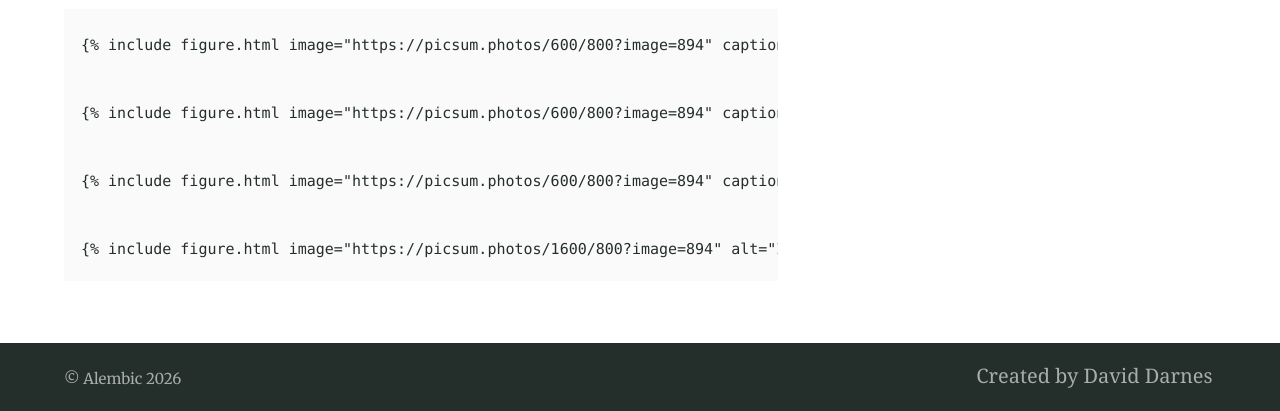
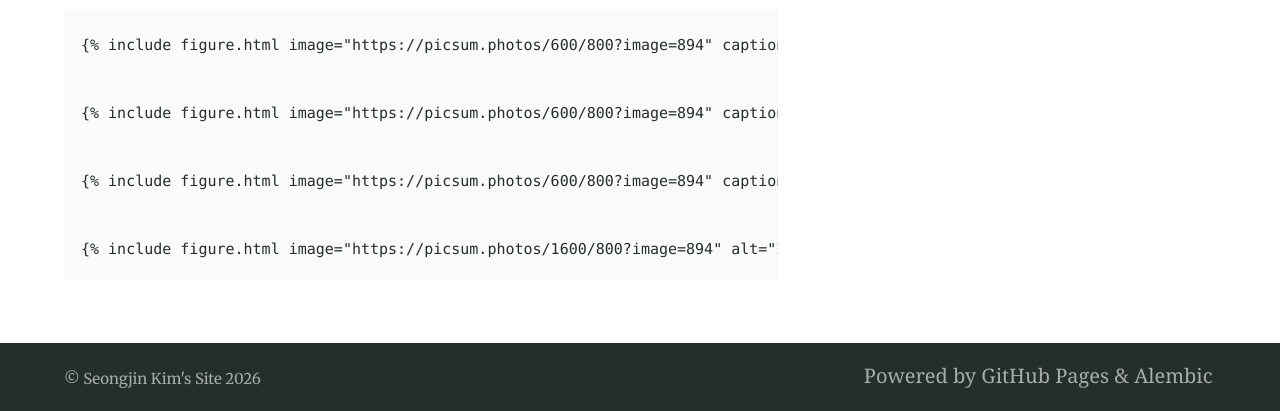
Before and after one commit to ksj000625/ksj000625.github.io, a Jekyll site: the page built from elements.md, in a window 1280 px wide and 900 px high, scrolled down 6363 px, cut to the strip 489-900 px from the top of the window. Built offline with Jekyll 4.4.1, drawn with Linux system fonts in a browser that asks for light colours; some of the changed text lies outside the part shown.

Commit message:
Update _config.yml

```diff
--- a/_config.yml
+++ b/_config.yml
@@ -11,54 +11,54 @@
 
 # 1. Files excluded from Jekyll builds
 exclude:
-- README.md
-- CODE_OF_CONDUCT.md
-- CONTRIBUTING.md
-- screenshot.png
-- LICENSE
-- CNAME
-- Gemfile
-- Gemfile.lock
-- alembic-jekyll-theme.gemspec
-- .jekyll-cache
+  - README.md
+  - CODE_OF_CONDUCT.md
+  - CONTRIBUTING.md
+  - screenshot.png
+  - LICENSE
+  - CNAME
+  - Gemfile
+  - Gemfile.lock
+  - alembic-jekyll-theme.gemspec
+  - .jekyll-cache
 
 # 2. Installed Gems
 plugins:
-- jekyll-sitemap
-- jekyll-mentions
-- jekyll-paginate
-- jekyll-seo-tag
-- jekyll-redirect-from
-- jekyll-feed
-- jekyll-commonmark
-- jekyll-include-cache
-- jemoji
+  - jekyll-sitemap
+  - jekyll-mentions
+  - jekyll-paginate
+  - jekyll-seo-tag
+  - jekyll-redirect-from
+  - jekyll-feed
+  - jekyll-commonmark
+  - jekyll-include-cache
+  - jemoji
 
 # 3. Gem settings
 paginate: 2 # jekyll-paginate > items per page
 paginate_path: blog/page:num # jekyll-paginate > blog page
 jekyll-mentions: https://twitter.com # jekyll-mentions > service used when @replying
-twitter:
-  username: DavidDarnes # jekyll-seo-tag > Owners twitter username
-author: DavidDarnes # jekyll-seo-tag > default author
+# twitter:
+#   username: DavidDarnes # jekyll-seo-tag > Owners twitter username
+author: Seongjin Kim # jekyll-seo-tag > default author
 social: # jekyll-seo-tag > social overrides
-  name: David Darnes # jekyll-seo-tag > real name
-  links:  # jekyll-seo-tag > social aliases (sameAs)
-    - https://twitter.com/DavidDarnes
-    - https://www.facebook.com/daviddarnes
-    - https://www.linkedin.com/in/daviddarnes
-    - https://github.com/daviddarnes
+  name: Seongjin Kim # jekyll-seo-tag > real name
+  links: # jekyll-seo-tag > social aliases (sameAs)
+    # - https://twitter.com/DavidDarnes
+    # - https://www.facebook.com/daviddarnes
+    - https://www.linkedin.com/in/seongjin-kim-92743b333
+    - https://github.com/ksj000625
 # markdown: CommonMark # Markdown parse settings, CommonMark performs slightly better an others in build time
 # commonmark:
-  # options: ["SMART", "FOOTNOTES"]
-  # extensions: ["strikethrough", "autolink", "table"]
+# options: ["SMART", "FOOTNOTES"]
+# extensions: ["strikethrough", "autolink", "table"]
 
 # 4. Jekyll settings
 sass:
   style: compressed # Style compression
-permalink: pretty  # Permalink style (/YYYY/MM/DD/page-name/)
+permalink: pretty # Permalink style (/YYYY/MM/DD/page-name/)
 excerpt_separator: <!-- more --> # Marks end of excerpt in posts
-timezone: Europe/London # Timezone for blog posts and alike
+timezone: Asia/Seoul # Timezone for blog posts and alike
 
 # 5. Collections
 collections:
@@ -72,19 +72,16 @@
 
 # 6. Jekyll collections settings
 defaults:
-  -
-    scope:
+  - scope:
       path: ""
     values:
       image: "/assets/default-social-image.png" # Default image for sharing
-  -
-    scope:
+  - scope:
       path: ""
       type: "posts"
     values:
       layout: post # Set the default layout for posts
-  -
-    scope:
+  - scope:
       path: ""
       type: "pages"
     values:
@@ -92,14 +89,14 @@
 
 # 7. Site settings
 encoding: utf-8 # Make sure the encoding is right
-lang: en-GB # Set the site language
-title: "Alembic" # Site name or title, also used in jekyll-seo-tag
+lang: en-US # Set the site language
+title: "Seongjin Kim's Site" # Site name or title, also used in jekyll-seo-tag
 logo: "/assets/logos/logo.svg" # Site logo, also used in jekyll-seo-tag
-description: "Alembic is a starting point for Jekyll projects. Rather than starting from scratch, this boilerplate is designed to get the ball rolling immediately" # Site description and default description, also used in jekyll-seo-tag
-url: "https://alembic.darn.es" # Site url, also used in jekyll-seo-tag
+description: "Personal blog of Seongjin Kim" # Site description and default description, also used in jekyll-seo-tag
+url: "https://ksj000625.github.io" # Site url, also used in jekyll-seo-tag
 baseurl: ""
 repo: "https://github.com/daviddarnes/alembic"
-email: "me@daviddarnes.com"
+email: "sjinkim000625@gmail.com"
 # disqus: "alembic-1" # Blog post comments, uncomment the option and set the site ID from your Disqus account
 # date_format: "%-d %B %Y" # Blog post date formatting using placeholder formatting
 # google_analytics: ""
@@ -110,39 +107,39 @@
 
 # 8. Site favicons & manifest icons
 favicons: # Favicons are also used in the manifest file. Syntax is 'size: path'
-  16: '/assets/logos/logo@16px.png'
-  32: '/assets/logos/logo@32px.png'
-  96: '/assets/logos/logo@96px.png'
-  120: '/assets/logos/logo@120px.png'
-  144: '/assets/logos/logo@144px.png'
-  180: '/assets/logos/logo@180px.png'
-  512: '/assets/logos/logo@512px.png'
-  1024: '/assets/logos/logo@1024px.png'
+  16: "/assets/logos/logo@16px.png"
+  32: "/assets/logos/logo@32px.png"
+  96: "/assets/logos/logo@96px.png"
+  120: "/assets/logos/logo@120px.png"
+  144: "/assets/logos/logo@144px.png"
+  180: "/assets/logos/logo@180px.png"
+  512: "/assets/logos/logo@512px.png"
+  1024: "/assets/logos/logo@1024px.png"
 
 # 9. Site navigation
 navigation_header:
-- title: Home
-  url: /
-- title: Elements
-  url: /elements/
-- title: Blog
-  url: /blog/
-- title: Categories
-  url: /categories/
-- title: Search
-  url: /search/
-- title: Fork Alembic
-  url: https://github.com/daviddarnes/alembic
+  - title: Home
+    url: /
+  - title: Elements
+    url: /elements/
+  - title: Blog
+    url: /blog/
+  - title: Categories
+    url: /categories/
+  - title: Search
+    url: /search/
+  # - title: Fork Alembic
+    # url: https://github.com/daviddarnes/alembic
 
 navigation_footer:
-- title: Created by David Darnes
-  url: https://darn.es
+  - title: Powered by GitHub Pages & Alembic
+    # url: https://darn.es
 
 social_links: # Appears in sidebar. Set the urls then uncomment and comment out as desired
-  Twitter: https://twitter.com/DavidDarnes
-  LinkedIn: https://www.linkedin.com/in/daviddarnes
-  GitHub: https://github.com/daviddarnes
-  link: https://darn.es
+  # Twitter: https://twitter.com/DavidDarnes
+  LinkedIn: https://www.linkedin.com/in/seongjin-kim-92743b333
+  GitHub: https://github.com/ksj000625
+  # link: https://darn.es
   RSS: /feed.xml
 
 sharing_links: # Appear at the bottom of single blog posts, add as desired. The value can be 'true' or the desired button colour
```
